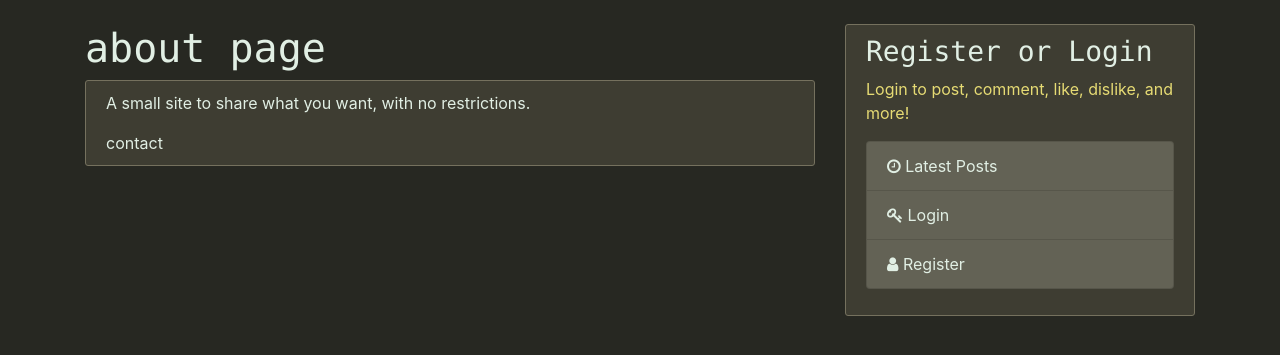
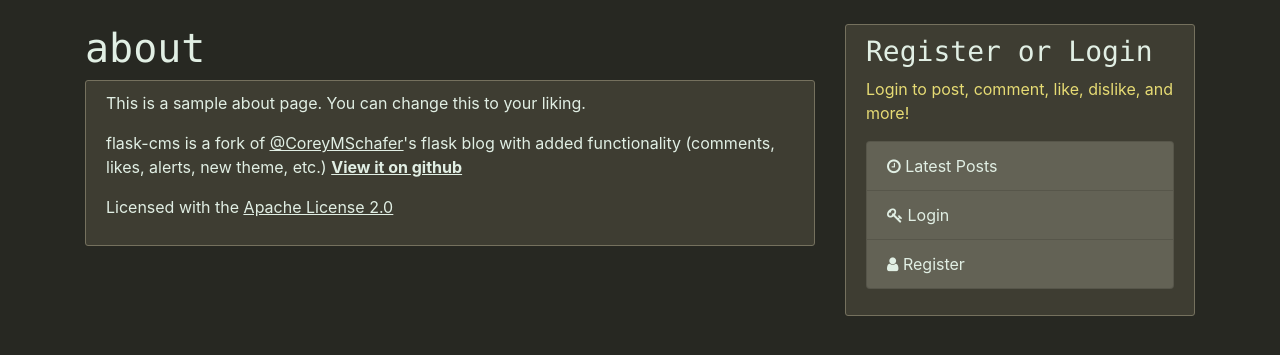
Before and after one commit to Va1a/flask-cms, a Flask app: page /about in a window 1280 px wide. Shown: the part 56-411 px from the top of the page. Run offline with Flask 2, Linux system fonts and the light colour scheme; some libraries are stand-ins or nearby versions.

Commit message:
Update about.html

```diff
--- a/flaskblog/templates/about.html
+++ b/flaskblog/templates/about.html
@@ -1,8 +1,9 @@
 {% extends 'layout.html' %}
 {% block content %}
-	<h1>about page</h1>
+	<h1>about</h1>
 	<div class="content-section">
-	<p>A small site to share what you want, with no restrictions.</p>
-	<a href='contact'>contact</a>
+		<p>This is a sample about page. You can change this to your liking.</p>
+		<p>flask-cms is a fork of <u><a href="https://github.com/CoreyMSchafer">@CoreyMSchafer</a></u>'s flask blog with added functionality (comments, likes, alerts, new theme, etc.) <a href="https://github.com/Va1a/flask-cms"><b><u>View it on github</b></u></a></p>
+		<p>Licensed with the <u><a href="http://www.apache.org/licenses/LICENSE-2.0">Apache License 2.0</a></u></p>
 	</div>
 {% endblock content %}
```
